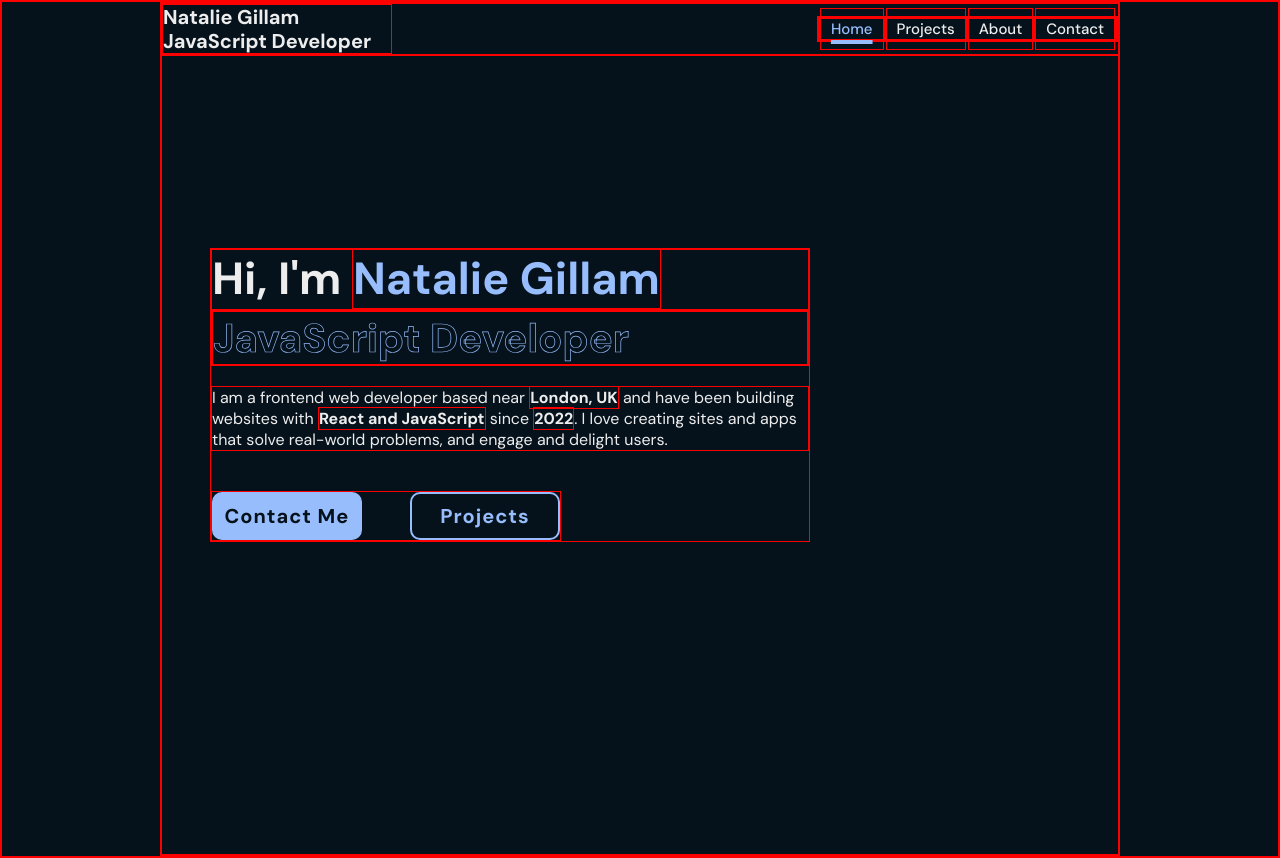
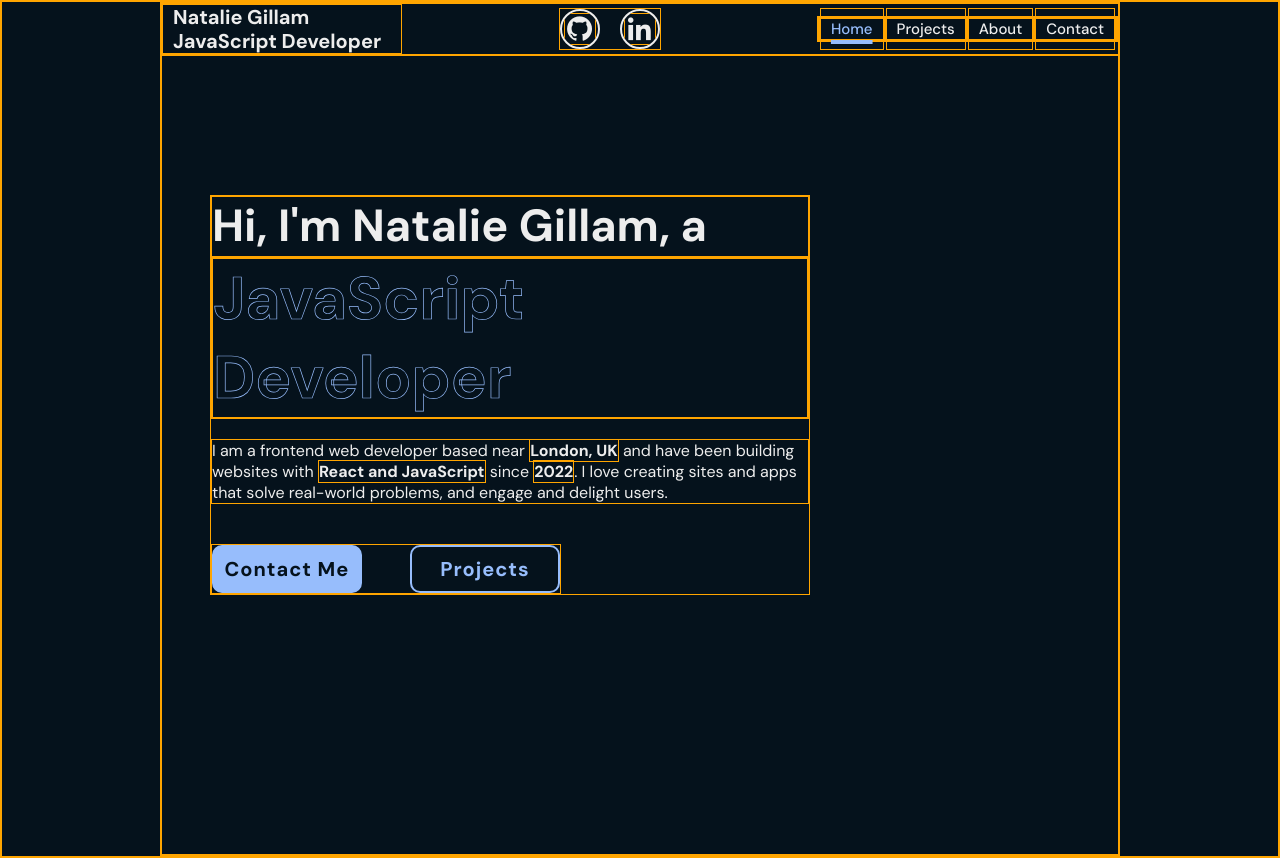
Before and after one commit to Nadia982/portfolio-2024-01-12, a plain HTML site: page index.html in a window 1280 px wide. Drawn offline with nearby package versions, Linux system fonts and the light colour scheme.

Commit message:
added social media links

```diff
--- a/css/style.css
+++ b/css/style.css
@@ -8,7 +8,7 @@
   border: none;
   scroll-behavior: smooth;
   font-family: "DM Sans", sans-serif;
-  border: 1px solid red;
+  border: 1px solid orange;
 }
 
 :root {
@@ -21,6 +21,7 @@
   --text-color: #ededed;
   /* --main-color: #7eadfc; - original */
   --main-color: #97bdfc;
+  --main-color-accent: #bed6fd;
 }
 
 html {
@@ -81,7 +82,52 @@ ul {
   color: var(--text-color);
   font-weight: 700;
   line-height: 1.2;
+  padding-left: 1rem;
   padding-right: 2rem;
+}
+
+.social-links {
+    display: flex;
+    justify-content: space-between;
+    gap: 2rem;
+}
+
+.social-links a {
+    position: relative;
+    color: var(--text-color);
+    display: inline-flex;
+    justify-content: center;
+    align-items: center;
+    font-size: 3rem;
+    width: 40px;
+    height: 40px;
+    background: transparent;
+    /* background: var(--bg-color-primary); */
+    border: .2rem solid var(--text-color);
+    border-radius: 50%;
+    z-index: 1;
+    overflow: hidden;
+    transition: 0.5s;
+}
+
+.social-links a:hover{
+    color: var(--bg-color-primary);
+}
+
+.social-links a::before{
+    content: "";
+    position: absolute;
+    top: 0;
+    left: 0;
+    width: 0;
+    height: 100%;
+    background-color: var(--main-color);
+    z-index: -1;
+    transition: 0.5s;
+}
+
+.social-links a:hover::before{
+    width: 100%;
 }
 
 #menu-icon {
@@ -125,7 +171,7 @@ section {
 }
 
 .home-content .text-animate h2 {
-  font-size: 4rem;
+  font-size: 6rem;
   font-weight: 700;
   color: transparent;
   -webkit-text-stroke: 0.7px var(--main-color);
@@ -162,11 +208,6 @@ section {
   overflow: hidden;
 }
 
-.btn-box .btn:nth-child(2) {
-  background: var(--bg-color-primary);
-  color: var(--main-color);
-}
-
 .btn-box .btn::before {
   content: "";
   position: absolute;
@@ -177,18 +218,20 @@ section {
   z-index: -1;
   transition: 0.5s;
 }
+
+.btn-box .btn:nth-child(2) {
+    background: var(--bg-color-primary);
+    color: var(--main-color);
+  }
+
 .btn-box .btn:nth-child(1)::before {
-  background-color: var(--bg-color-primary);
+  background-color: var(--main-color-accent);
 }
 
 .btn-box .btn:nth-child(2)::before {
   background-color: var(--bg-color-secondary);
 }
 
-.btn-box .btn:nth-child(1):hover {
-  color: var(--main-color);
-}
-
 .btn-box .btn:hover::before {
   width: 100%;
 }
--- a/index.html
+++ b/index.html
@@ -16,6 +16,10 @@
     <div class="container">
       <header class="header">
         <a href="#" class="logo">Natalie Gillam<br />JavaScript Developer</a>
+        <div class="social-links">
+            <a href="https://github.com/Nadia982" aria-label="Link to Natalie Gillam's GitHub profile"><i class='bx bxl-github'></i></a>
+            <a href="http://linkedin.com/in/natalie-g-b947331a" aria-label="Link to Natalie Gillam's LinkedIn profile"><i class='bx bxl-linkedin'></i></a>
+        </div>
         <div class="bx bx-menu" id="menu-icon"></div>
         <nav>
           <ul class="navbar">
@@ -37,7 +41,7 @@
 
       <section class="home" id="home">
         <div class="home-content">
-          <h1>Hi, I'm <span>Natalie Gillam</span></h1>
+          <h1>Hi, I'm Natalie Gillam, a</h1>
           <div class="text-animate" data-fill-text="JavaScript Developer">
             <h2>JavaScript Developer</h2>
           </div>
```
